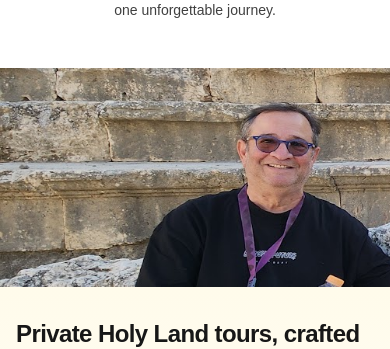
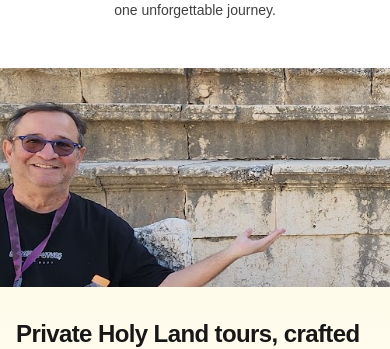
Before and after one commit to Ponzee/zahi-tours, a Next.js app: page / in a window 390 px wide. Shown: the part 257-606 px from the top of the page. Built offline with nearby package versions, Linux system fonts and the light colour scheme.

Commit message:
Adjust mobile hero image position to show more of Zahi’s right side

```diff
--- a/app/page.tsx
+++ b/app/page.tsx
@@ -78,7 +78,7 @@ export default function HomePage() {
           src="/channel-banner.jpg"
           alt="Zahi Shaked guiding at an ancient theater in Israel"
           fill
-          className="object-cover object-[left_center]"
+          className="object-cover object-[25%_center]"
           priority
         />
       </div>
```
